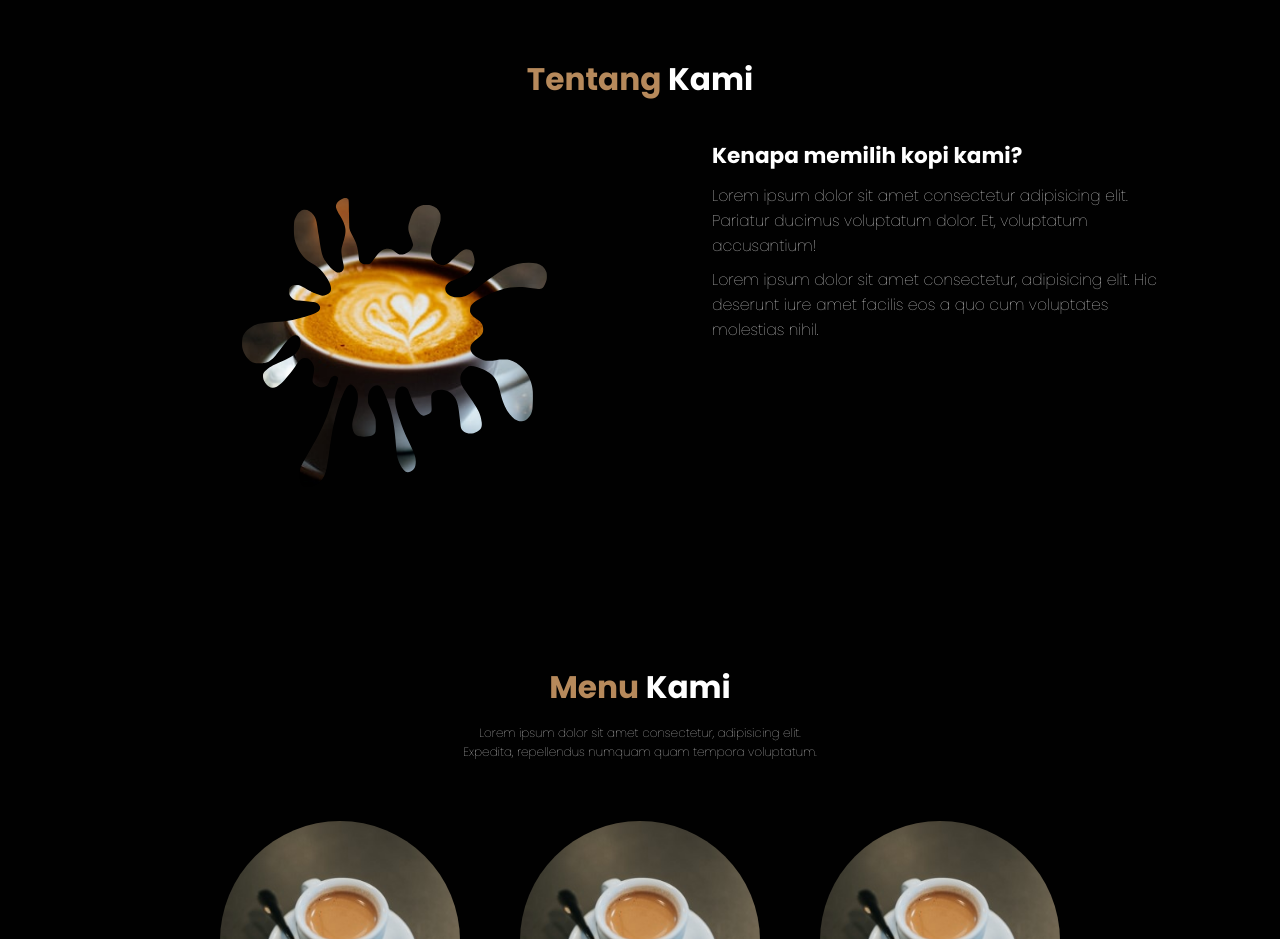
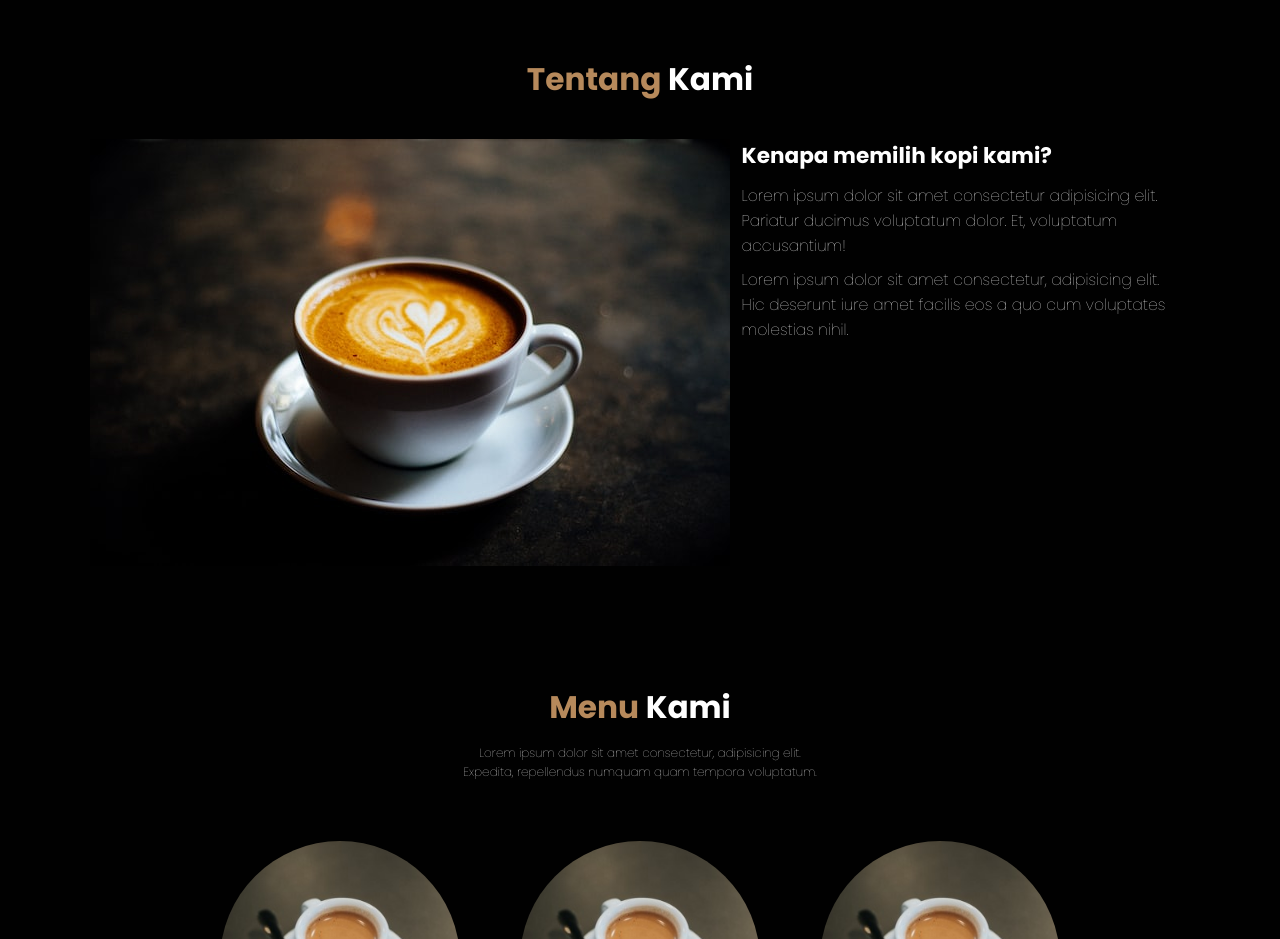
Before and after one commit to Shauziyba/web-techno, a plain HTML site: page index.html in a window 1280 px wide. Shown: the part 840-1779 px from the top of the page. Drawn offline with nearby package versions, Linux system fonts and the light colour scheme.

Commit message:
edit style.css

```diff
--- a/css/style.css
+++ b/css/style.css
@@ -277,11 +277,12 @@ body {
 }
 
 .about .row .about-img img {
-  width: 100%;
-  -webkit-mask-image: url('../img/menu/splash.svg');
-  -webkit-mask-size: 50%;
+  /* width: 45%;
+  height: 85%; */
+  /* -webkit-mask-image: url('../img/menu/splash.svg'); */
+  /* -webkit-mask-size: 50%;
   -webkit-mask-repeat: no-repeat;
-  -webkit-mask-position: center;
+  -webkit-mask-position: center; */
 }
 
 .about .row .content {
```
